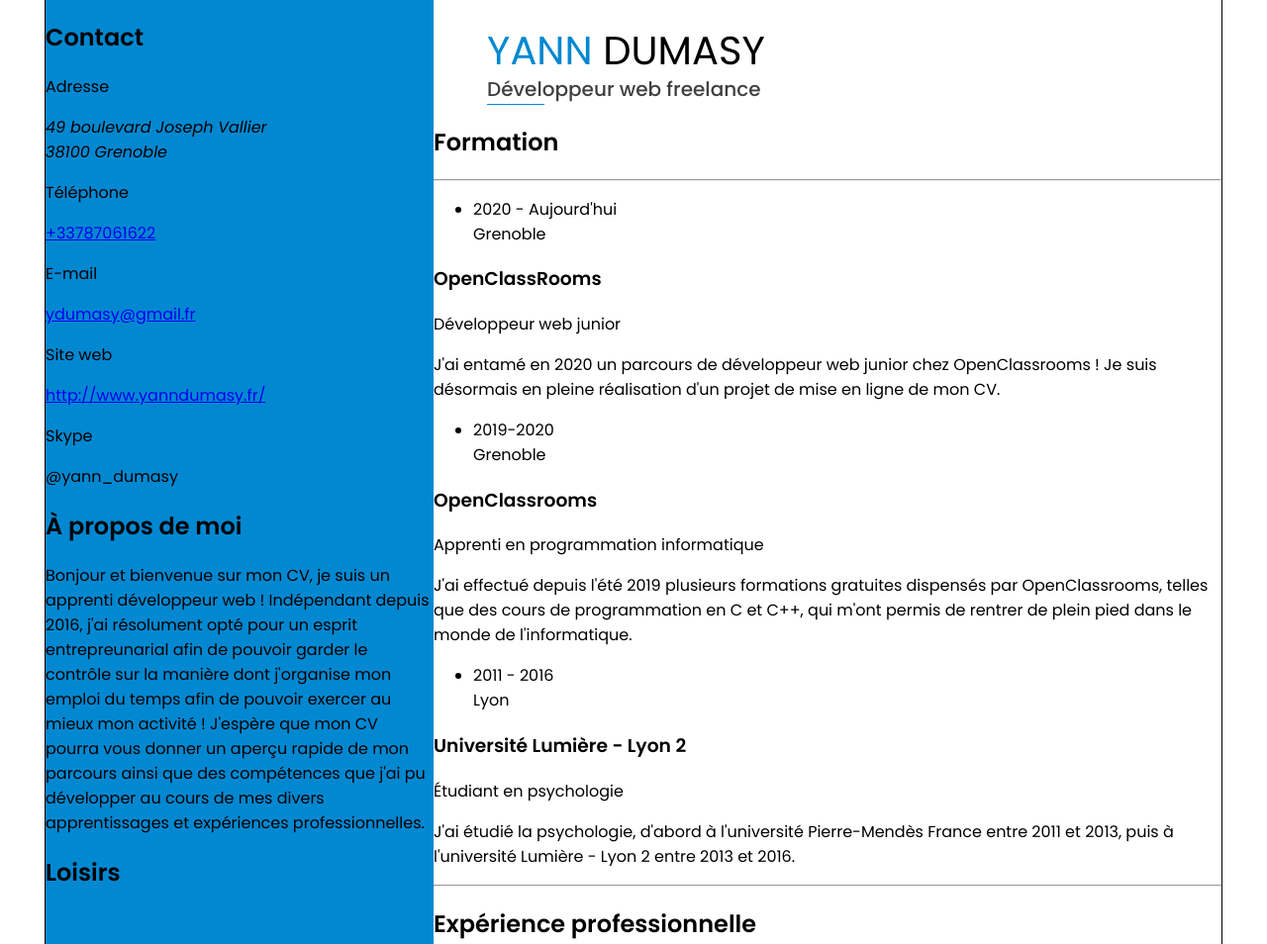
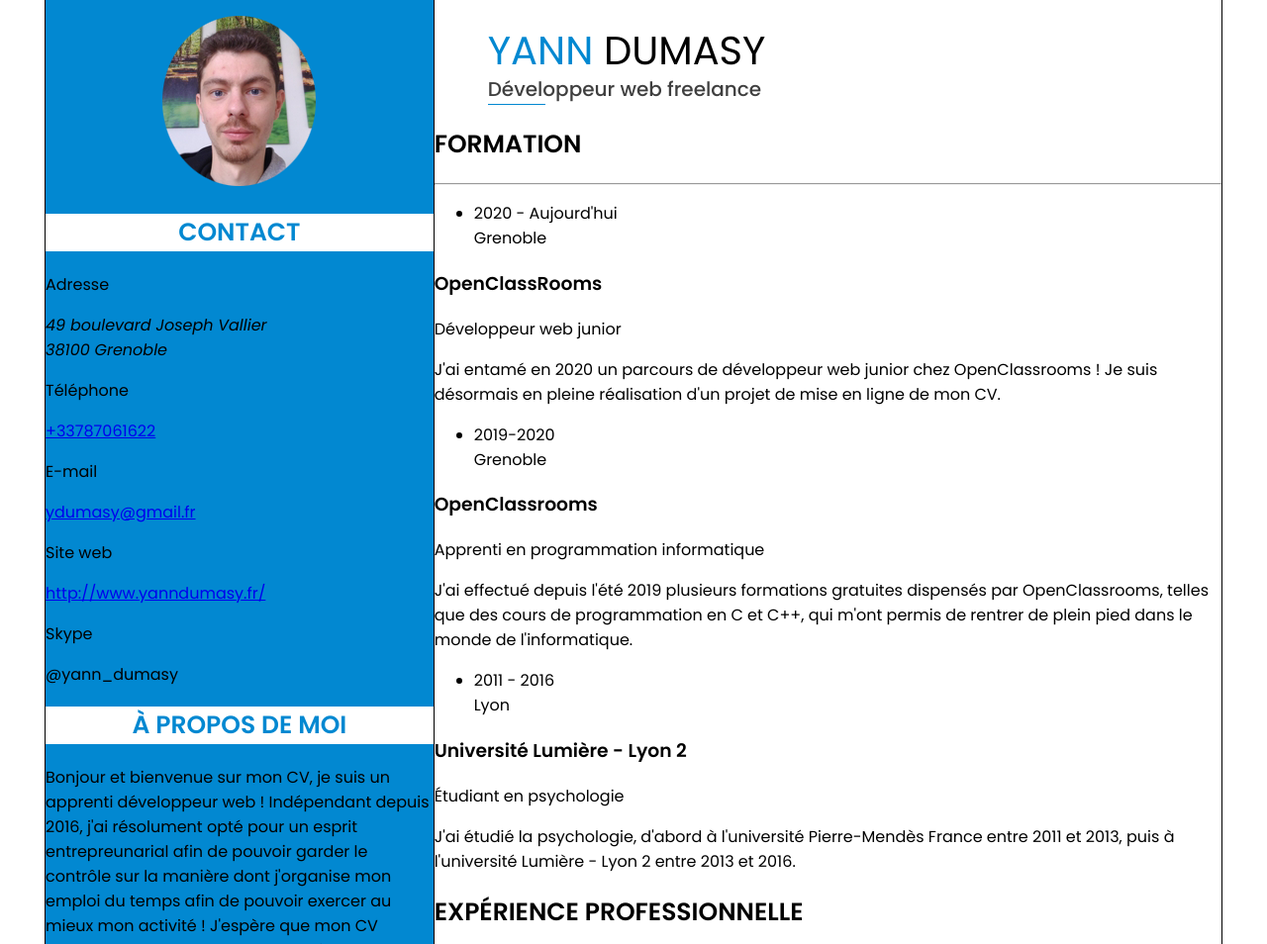
Before and after one commit to ydumasy/CV_OpenClassrooms, a plain HTML site: page CV.html in a window 1280 px wide. Shown: the top 954 px of the page at 99% size. Drawn offline with Linux system fonts and the light colour scheme.

Commit message:
Ajout de la photo d'identité Correction de quelques erreurs sur le fichier HTML Début du formatage de l'aside

```diff
--- a/CV.html
+++ b/CV.html
@@ -47,8 +47,8 @@
             </div>
             </section>
         <section class="experience">
+            <h2>Expérience professionnelle</h2>
             <hr>
-            <h2>Expérience professionnelle</h2>
             <div class="experience1">
                 <ul>
                     <li>2016 - Aujourd'hui<br>Grenoble</li>
@@ -73,7 +73,7 @@
                 <h4>Deliveroo<h4>
                 <p>Service Coursier</p>
                 <p>Téléphone : <a href="tel: +33">+33977550332</a></p>
-                <p>E-mail : <a href="mailto: bikers@deliveroo.fr">bikers@deliveroo.fr</p>
+                <p>E-mail : <a href="mailto: bikers@deliveroo.fr">bikers@deliveroo.fr</a></p>
             </div>
             <div class="recommandation2">
                 <h4>Uber Eats</h4>
@@ -85,7 +85,9 @@
     </main>
 
     <aside>
-        <section class="photo"></section>
+        <section class="photo">
+            <figure><img src="selfie_rond.png" alt="Ma photo"></figure>
+        </section>
         <section class="contact">
             <h2>Contact</h2>
             <p>Adresse</p>
--- a/style.css
+++ b/style.css
@@ -6,24 +6,39 @@
 body {
     max-width: 1190px;
     margin: auto;
-    border-left: 1px solid black;
-    border-right: 1px solid black;
     display: flex;
 }
 
 main {
     order: 2;
     width: 67%;
+    border-left: 1px solid black;
+    border-right: 1px solid black;
+}
+
+header {
+    margin-left: 54px;
+}
+
+header hr {
+    width: 58px;
+    height: 1px;
+    background-color: #0288D1;
+    margin: 0;
+    border: none;
 }
 
 aside {
     order: 1;
     background-color: #0288D1;
     width: 33%;
+    border-left: 1px solid black;
 }
 
-header {
-    margin-left: 54px;
+aside h2 {
+    text-align: center;
+    background-color: #FFF;
+    color: #0288D1;
 }
 
 h1 {
@@ -41,14 +56,15 @@ h1 + p {
     margin: 0;
 }
 
+h2 {
+    font-size: 25px;
+    text-transform: uppercase;
+}
+
 .prenom {
     color: #0288D1;
 }
 
-header hr {
-    width: 58px;
-    height: 1px;
-    background-color: #0288D1;
-    margin: 0;
-    border: none;
+.photo {
+    text-align: center;
 }
```
Also changed, not shown: selfie_rond.png (added).
